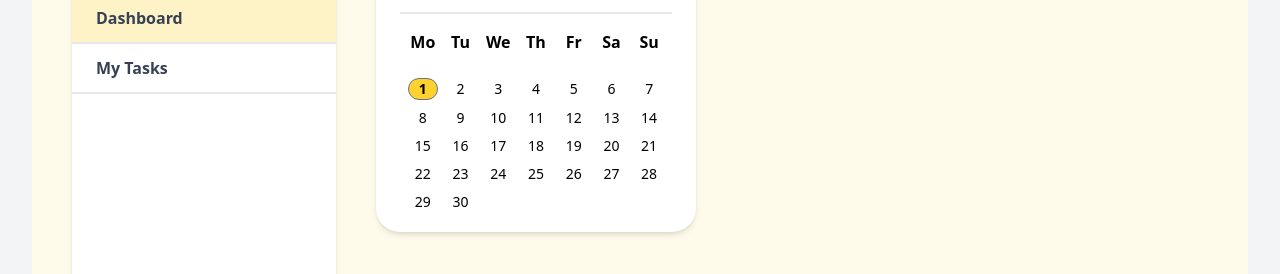
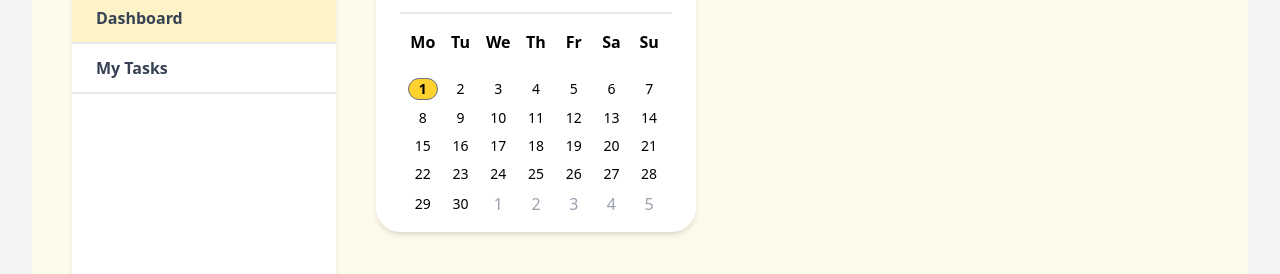
Before and after one commit to Safdari10/task-manager, a Next.js app in the folder frontend/: page /dashboard in a window 1280 px wide. Shown: the part 224-498 px from the top of the page. Built offline with nearby package versions, Linux system fonts and the light colour scheme.

Commit message:
Adds display of next month's days in month view
Improves calendar continuity by showing days from the following month, ensuring the grid always fills out and providing a clearer overview of adjacent dates.

```diff
--- a/frontend/src/app/dashboard/components/MonthView.tsx
+++ b/frontend/src/app/dashboard/components/MonthView.tsx
@@ -52,6 +52,11 @@ const MonthView = ({ currentMonth, currentYear }: MonthViewProps) => {
           {index + 1}
         </div>
       ))}
+      {nextMonthDays().map((day, index) => (
+        <div key={index} className="text-gray-400">
+          {day}
+        </div>
+      ))}
     </div>
   );
 };
```
